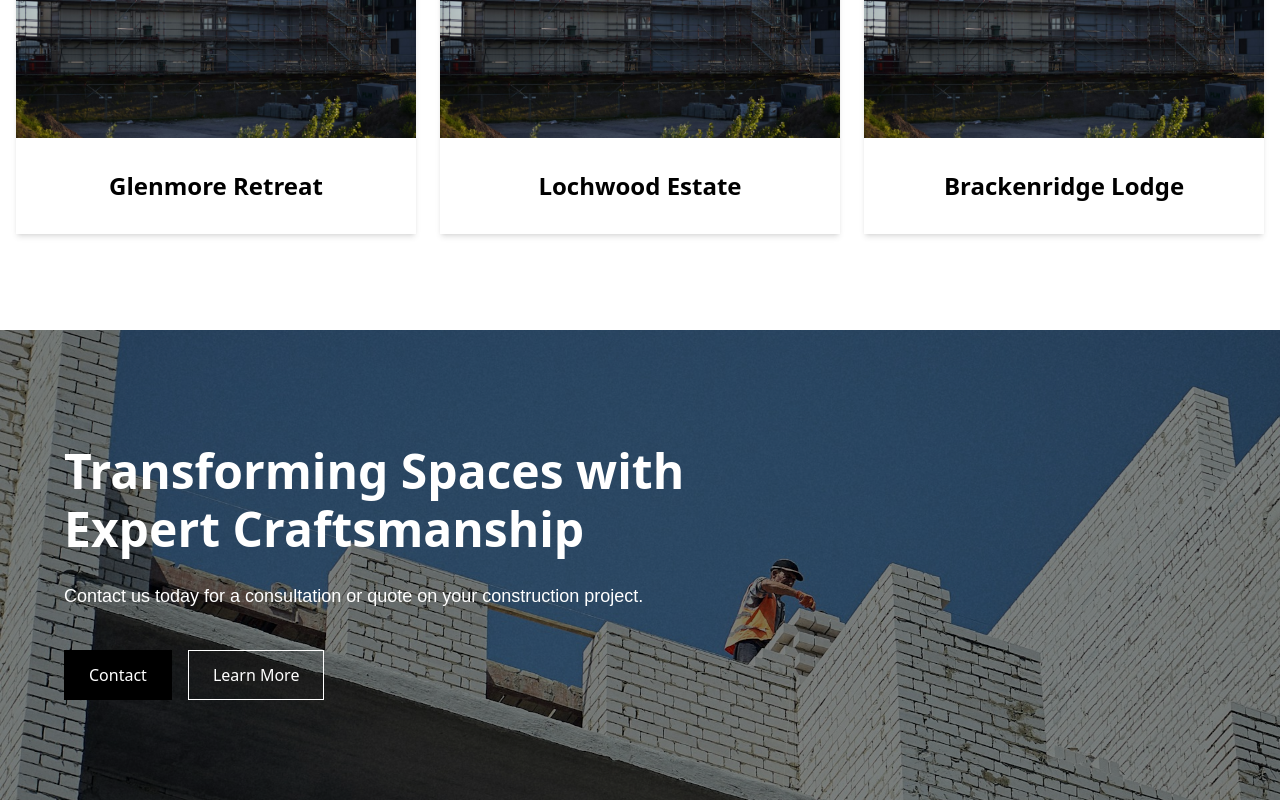
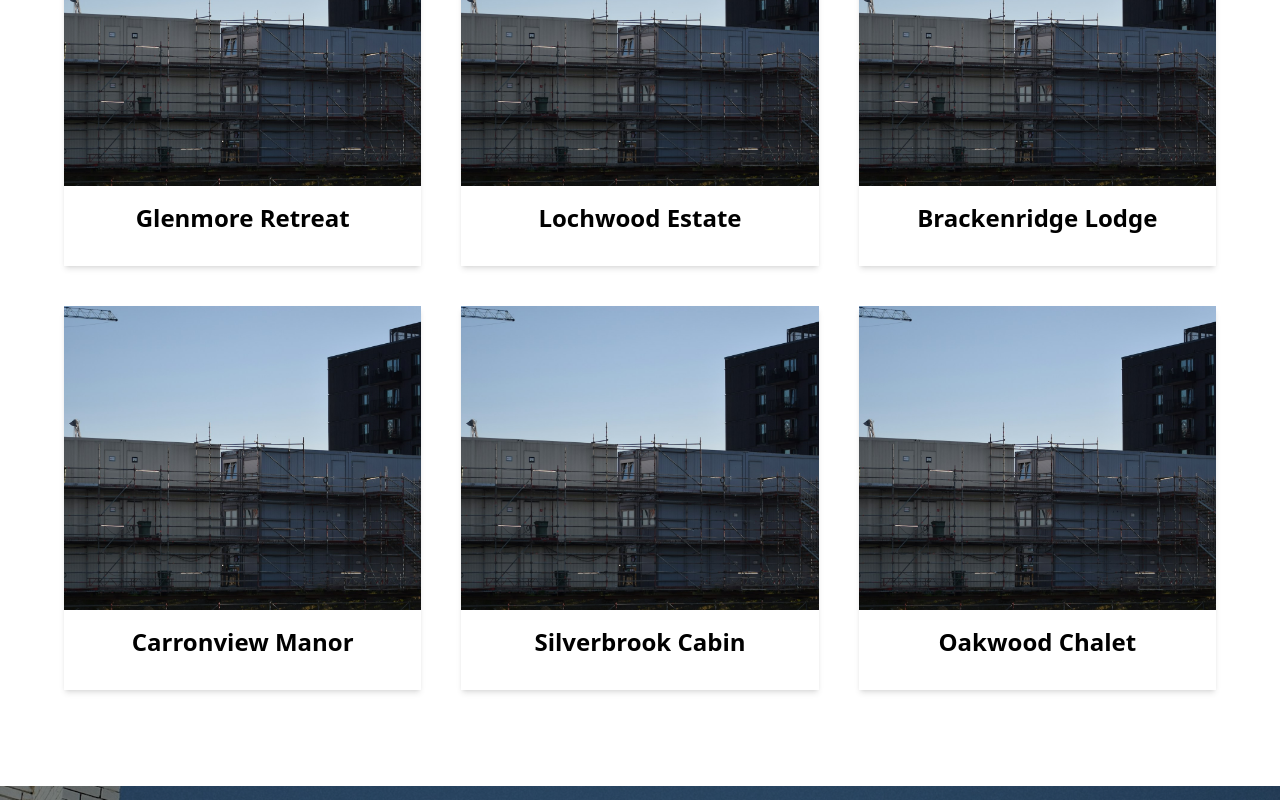
Before and after one commit to LiamB333/black-and-heale, a Next.js app: page /projects in a window 1280 px wide. Shown: the part 700-1500 px from the top of the page. Built offline with nearby package versions, Linux system fonts and the light colour scheme.

Commit message:
add new hover effect to project images

```diff
--- a/app/_components/About/TeamMembers/TeamMembers.tsx
+++ b/app/_components/About/TeamMembers/TeamMembers.tsx
@@ -43,7 +43,7 @@ const TeamMembers: React.FC<TeamMembersProps> = ({
   }, [isModalOpen]);
 
   return (
-    <div className="relative flex flex-col items-center text-center bg-white p-0 w-full md:w-1/3 lg:w-1/4 mx-4 my-8 shadow-lg overflow-hidden group">
+    <div className="relative flex flex-col items-center text-center bg-white p-0 w-full md:w-1/3 lg:w-1/4 mx-4 my-8 shadow-lg overflow-hidden">
       {/* Image section */}
       <div className="relative w-full h-64">
         <Image
--- a/app/_components/Home/QualityServices/ServiceCard.tsx
+++ b/app/_components/Home/QualityServices/ServiceCard.tsx
@@ -13,7 +13,7 @@ const ServiceCard: React.FC<ServiceCardProps> = ({
   serviceDescription,
 }) => {
   return (
-    <article className="flex flex-col items-center flex-1 shrink basis-0 min-w-[280px] max-w-[350px] mx-4">
+    <article className="flex flex-col items-center flex-1 shrink basis-0 min-w-[280px] max-w-[350px] ">
       {/* Image container */}
       <div className="relative w-full aspect-[1.5]">
         <Image
--- a/app/_components/ProjectGrid/ProjectGrid.tsx
+++ b/app/_components/ProjectGrid/ProjectGrid.tsx
@@ -14,15 +14,16 @@ interface ProjectGridProps {
 
 const ProjectGrid: React.FC<ProjectGridProps> = ({ content }) => {
   return (
-    <div className="mt-24 pb-24 container mx-auto px-4">
-      <div className="grid grid-cols-1 sm:grid-cols-2 md:grid-cols-3 gap-6">
+    <div className="mt-24 pb-24 px-4 md:px-16">
+      <div className="grid grid-cols-1 md:grid-cols-2 lg:grid-cols-3 gap-10">
         {content.map((item, index) => (
           <a
             key={index}
             href={item.link}
-            className="block shadow-md overflow-hidden transform transition-transform duration-300 hover:scale-105"
+            className="group block shadow-md overflow-hidden relative"
           >
-            <div className="relative w-full h-64 ">
+            {/* Image */}
+            <div className="relative w-full h-96">
               <Image
                 src={item.imageUrl}
                 alt={item.text}
@@ -30,9 +31,21 @@ const ProjectGrid: React.FC<ProjectGridProps> = ({ content }) => {
                 objectFit="cover"
               />
             </div>
-            <h1 className="text-center p-4 sm:p-6 md:p-8 text-lg sm:text-xl md:text-2xl font-semibold">
-              {item.text}
-            </h1>
+
+            {/* Hidden content (title and button) */}
+            <div className="absolute bottom-0 left-0 w-full bg-white transition-all duration-300 ease-in-out h-20 group-hover:h-32 p-4 flex flex-col items-center">
+              {/* Centered content */}
+              <div className="flex flex-col items-center justify-center">
+                <h1 className="text-center text-lg sm:text-xl md:text-2xl font-semibold mb-4 transition-transform duration-300 group-hover:-translate-y-1">
+                  {item.text}
+                </h1>
+
+                {/* Button */}
+                <button className="border border-solid border-black text-black py-2 px-4 opacity-0 transition-opacity duration-300 group-hover:opacity-100">
+                  View Project
+                </button>
+              </div>
+            </div>
           </a>
         ))}
       </div>
--- a/app/_components/StickyBar.tsx
+++ b/app/_components/StickyBar.tsx
@@ -35,6 +35,21 @@ const StickyBar: React.FC<StickyBarProps> = ({ sections }) => {
           imageUrl: "/projects/projects-hero.jpg",
           link: "/all-item3",
         },
+        {
+          text: "Carronview Manor",
+          imageUrl: "/projects/projects-hero.jpg",
+          link: "/commercial1",
+        },
+        {
+          text: "Silverbrook Cabin",
+          imageUrl: "/projects/projects-hero.jpg",
+          link: "/commercial2",
+        },
+        {
+          text: "Oakwood Chalet",
+          imageUrl: "/projects/projects-hero.jpg",
+          link: "/commercial2",
+        },
       ],
       commercial: [
         {
@@ -63,22 +78,7 @@ const StickyBar: React.FC<StickyBarProps> = ({ sections }) => {
           text: "Cragview Cottage",
           imageUrl: "/projects/projects-hero.jpg",
           link: "/residential2",
-        },
-        {
-          text: "Birchwood Lodge",
-          imageUrl: "/projects/projects-hero.jpg",
-          link: "/residential3",
-        },
-        {
-          text: "Glenburn Hall",
-          imageUrl: "/projects/projects-hero.jpg",
-          link: "/residential4",
-        },
-        {
-          text: "Glenfinnan Lodge",
-          imageUrl: "/projects/projects-hero.jpg",
-          link: "/residential5",
-        },
+        }
       ],
       new: [
         {
--- a/app/_components/Testimonial/Testimonial.tsx
+++ b/app/_components/Testimonial/Testimonial.tsx
@@ -5,24 +5,21 @@ interface TestimonialProps {
   quote: string;
   authorName: string;
   authorTitle: string;
-  authorImageSrc: string;
 }
 
 const Testimonial: React.FC<TestimonialProps> = ({
   quote,
   authorName,
   authorTitle,
-  authorImageSrc,
 }) => {
   return (
     <article className="flex overflow-hidden flex-col items-center self-stretch my-auto text-center text-black min-w-[240px] w-[768px] max-md:max-w-full">
-      <div className="relative w-20 h-20 self-center rounded-full overflow-hidden">
+      <div className="relative self-center overflow-hidden">
         <Image
-          src={authorImageSrc}
+          src="icons/logo.svg"
           alt={authorName}
-          layout="fill"
-          objectFit="cover"
-          className="rounded-full"
+          width={240}
+          height={100}
         />
       </div>
       <blockquote className="self-stretch text-2xl font-bold leading-9 mt-8 max-md:max-w-full">
--- a/app/_components/Testimonial/TestimonialSlider.tsx
+++ b/app/_components/Testimonial/TestimonialSlider.tsx
@@ -8,7 +8,6 @@ interface TestimonialData {
   quote: string;
   authorName: string;
   authorTitle: string;
-  authorImageSrc: string;
 }
 
 interface TestimonialSliderProps {
@@ -25,8 +24,7 @@ const TestimonialSlider: React.FC<TestimonialSliderProps> = ({
     return <div>No testimonials available.</div>; // Fallback UI
   }
 
-  const { quote, authorName, authorTitle, authorImageSrc } =
-    testimonials[activeIndex];
+  const { quote, authorName, authorTitle } = testimonials[activeIndex];
 
   const handleNext = () => {
     setActiveIndex((prevIndex) =>
@@ -41,7 +39,7 @@ const TestimonialSlider: React.FC<TestimonialSliderProps> = ({
   };
 
   return (
-    <section className="flex flex-col justify-center items-center px-16 pb-24 bg-white max-md:px-5 pt-24">
+    <section className="flex flex-col justify-center items-center px-16 pb-44 bg-white max-md:px-5 pt-24">
       {/* Testimonial and Navigation Buttons for larger screens */}
       <div className="flex gap-10 justify-between items-center w-full max-md:hidden">
         <NavigationButton direction="left" onClick={handlePrev} />
@@ -49,7 +47,6 @@ const TestimonialSlider: React.FC<TestimonialSliderProps> = ({
           quote={quote}
           authorName={authorName}
           authorTitle={authorTitle}
-          authorImageSrc={authorImageSrc}
         />
         <NavigationButton direction="right" onClick={handleNext} />
       </div>
@@ -60,7 +57,6 @@ const TestimonialSlider: React.FC<TestimonialSliderProps> = ({
           quote={quote}
           authorName={authorName}
           authorTitle={authorTitle}
-          authorImageSrc={authorImageSrc}
         />
         <div className="flex gap-4 justify-center mt-6">
           <NavigationButton direction="left" onClick={handlePrev} />
--- a/app/page.tsx
+++ b/app/page.tsx
@@ -16,20 +16,16 @@ const joineryFeatures = [
 
 const testimonials = [
   {
-    logoSrc: "/home/testimonial-person-1.jpg",
     quote:
       "Our experience with Black & Heale was exceptional. They delivered high-quality work and completed the project on time.",
     authorName: "Nigel Bromley",
     authorTitle: "CEO, Example Corp",
-    authorImageSrc: "/home/testimonial-person-1.jpg",
   },
   {
-    logoSrc: "/home/testimonial-person-2.jpg",
     quote:
       "Working with Black & Heale was a pleasure. Their attention to detail and commitment to excellence exceeded our expectations.",
     authorName: "Jane Smith",
     authorTitle: "CTO, Another Corp",
-    authorImageSrc: "/home/testimonial-person-2.jpg",
   },
 ];
 
```
